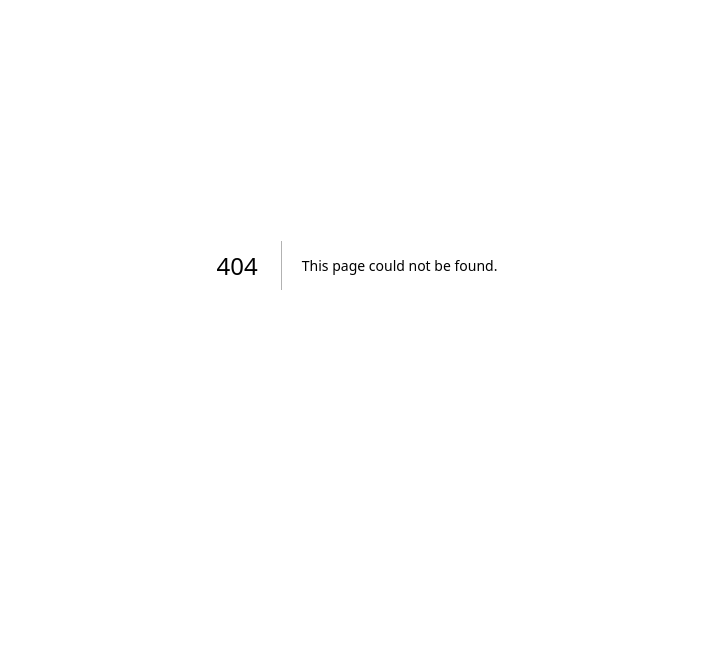
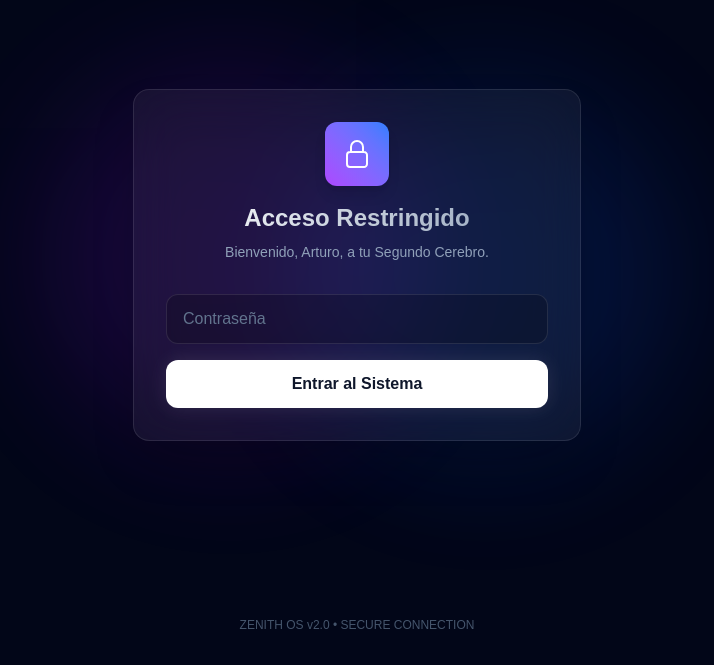
Before and after one commit to creandovaloria/zenith, a Next.js app: page /login in a window 1280 px wide. Before the commit this address had no page. Shown: the part 135-800 px from the top of the page, without its empty margins (283-997 px from the left). Built offline with nearby package versions, Linux system fonts and the light colour scheme.

Commit message:
Implement authentication with middleware and login page

```diff
--- /dev/null
+++ b/src/app/login/action.ts
@@ -0,0 +1,22 @@
+'use server'
+
+import { cookies } from 'next/headers'
+import { redirect } from 'next/navigation'
+
+export async function login(prevState: any, formData: FormData) {
+    const password = formData.get('password')
+
+    if (password === '123!') {
+        // Set cookie that expires in 30 days
+        const oneMonth = 30 * 24 * 60 * 60 * 1000
+        const cookieStore = await cookies()
+        cookieStore.set('zenith_auth', 'true', {
+            expires: Date.now() + oneMonth,
+            httpOnly: true,
+            path: '/'
+        })
+        redirect('/')
+    } else {
+        return { error: 'Contraseña incorrecta' }
+    }
+}
--- /dev/null
+++ b/src/app/login/page.tsx
@@ -0,0 +1,67 @@
+'use client'
+
+import { useFormState } from 'react-dom'
+import { login } from './action'
+
+const initialState = {
+    error: '',
+}
+
+export default function LoginPage() {
+    const [state, formAction] = useFormState(login, initialState)
+
+    return (
+        <div className="min-h-screen w-full flex flex-col items-center justify-center bg-slate-950 text-white relative overflow-hidden">
+            {/* Background Ambience */}
+            <div className="absolute top-0 left-0 w-full h-full overflow-hidden z-0">
+                <div className="absolute top-1/4 left-1/4 w-96 h-96 bg-purple-600/20 rounded-full blur-3xl animate-pulse"></div>
+                <div className="absolute bottom-1/4 right-1/4 w-96 h-96 bg-blue-600/20 rounded-full blur-3xl animate-pulse delay-1000"></div>
+            </div>
+
+            <div className="z-10 w-full max-w-md p-8 rounded-2xl bg-white/5 backdrop-blur-xl border border-white/10 shadow-2xl">
+                <div className="text-center mb-8">
+                    <div className="w-16 h-16 bg-gradient-to-tr from-purple-500 to-blue-500 rounded-xl mx-auto mb-4 flex items-center justify-center shadow-lg">
+                        <svg xmlns="http://www.w3.org/2000/svg" fill="none" viewBox="0 0 24 24" strokeWidth={1.5} stroke="currentColor" className="w-8 h-8 text-white">
+                            <path strokeLinecap="round" strokeLinejoin="round" d="M16.5 10.5V6.75a4.5 4.5 0 1 0-9 0v3.75m-.75 11.25h10.5a2.25 2.25 0 0 0 2.25-2.25v-6.75a2.25 2.25 0 0 0-2.25-2.25H6.75a2.25 2.25 0 0 0-2.25 2.25v6.75a2.25 2.25 0 0 0 2.25 2.25Z" />
+                        </svg>
+                    </div>
+                    <h1 className="text-2xl font-bold bg-clip-text text-transparent bg-gradient-to-r from-white to-slate-400">
+                        Acceso Restringido
+                    </h1>
+                    <p className="text-slate-400 mt-2 text-sm">
+                        Bienvenido, Arturo, a tu Segundo Cerebro.
+                    </p>
+                </div>
+
+                <form action={formAction} className="space-y-4">
+                    <div>
+                        <input
+                            type="password"
+                            name="password"
+                            placeholder="Contraseña"
+                            className="w-full px-4 py-3 rounded-lg bg-black/20 border border-white/10 text-white placeholder-slate-500 focus:outline-none focus:ring-2 focus:ring-purple-500/50 focus:border-transparent transition-all"
+                            required
+                        />
+                    </div>
+
+                    {state?.error && (
+                        <div className="text-red-400 text-sm text-center bg-red-500/10 py-2 rounded border border-red-500/20">
+                            {state.error}
+                        </div>
+                    )}
+
+                    <button
+                        type="submit"
+                        className="w-full py-3 rounded-lg bg-white text-slate-900 font-semibold hover:bg-slate-200 transition-colors shadow-[0_0_20px_rgba(255,255,255,0.1)]"
+                    >
+                        Entrar al Sistema
+                    </button>
+                </form>
+            </div>
+
+            <div className="absolute bottom-8 text-slate-600 text-xs">
+                ZENITH OS v2.0 • SECURE CONNECTION
+            </div>
+        </div>
+    )
+}
--- /dev/null
+++ b/src/middleware.ts
@@ -0,0 +1,40 @@
+import { NextResponse } from 'next/server'
+import type { NextRequest } from 'next/server'
+
+export function middleware(request: NextRequest) {
+    // Check for the authentication cookie
+    const authCookie = request.cookies.get('zenith_auth')
+    const { pathname } = request.nextUrl
+
+    // Allow access to login page
+    if (pathname === '/login') {
+        // If already authenticated and trying to access login, redirect to home
+        if (authCookie?.value === 'true') {
+            return NextResponse.redirect(new URL('/', request.url))
+        }
+        return NextResponse.next()
+    }
+
+    // Protect all other routes
+    // If no cookie is found, redirect to login
+    if (!authCookie || authCookie.value !== 'true') {
+        return NextResponse.redirect(new URL('/login', request.url))
+    }
+
+    return NextResponse.next()
+}
+
+// Config to match all paths except static files, images, favicon
+export const config = {
+    matcher: [
+        /*
+         * Match all request paths except for the ones starting with:
+         * - api (API routes, if you have public ones you might want to exclude them)
+         * - _next/static (static files)
+         * - _next/image (image optimization files)
+         * - favicon.ico (favicon file)
+         * - Any file with extension (e.g. .svg, .png, .jpg)
+         */
+        '/((?!api|_next/static|_next/image|favicon.ico|.*\\..*).*)',
+    ],
+}
```
